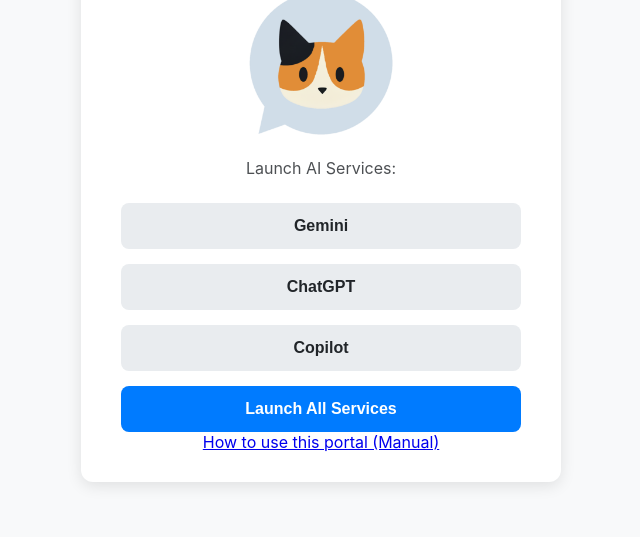
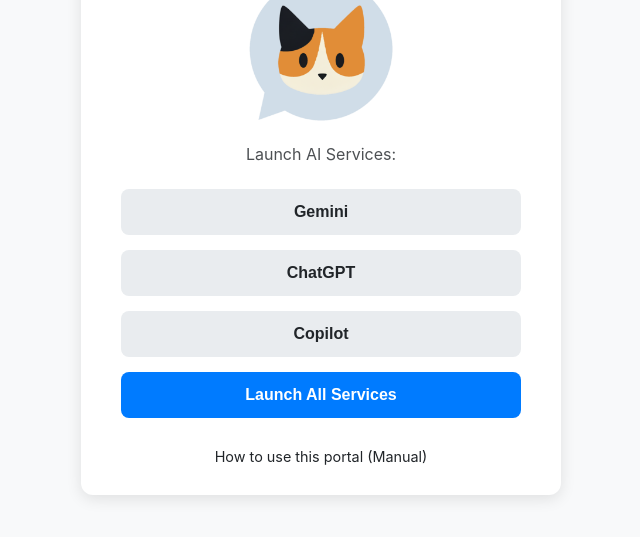
Before and after one commit to nakatanin/mypage, a plain HTML site: page AI_Chat/index.html in a window 1280 px wide. Shown: the part 205-742 px from the top of the page, without its empty margins (319-959 px from the left). Drawn offline with Linux system fonts and the light colour scheme.

Commit message:
Update home.css

```diff
--- a/AI_Chat/home.css
+++ b/AI_Chat/home.css
@@ -95,3 +95,18 @@ button:active {
 #launchAll:hover {
   background-color: var(--primary-button-hover-bg);
 }
+
+/* --- Link to Manual --- */
+.manual-link {
+  display: block;
+  margin-top: 30px; /* ボタンとの余白を調整 */
+  color: var(--muted);
+  text-decoration: none;
+  font-size: 0.9rem;
+  transition: color 0.2s ease;
+}
+
+.manual-link:hover {
+  color: var(--brand);
+  text-decoration: underline;
+}
```
